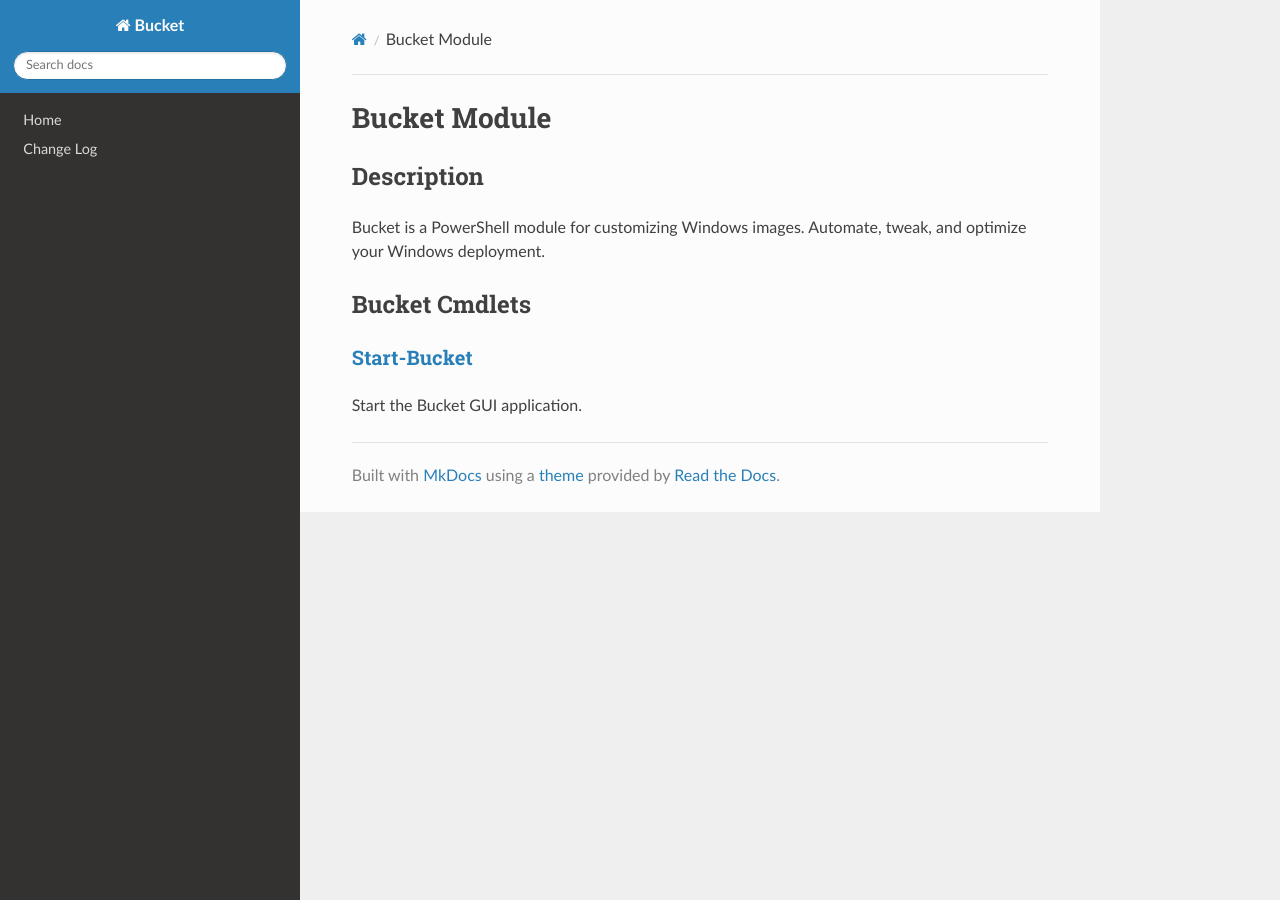
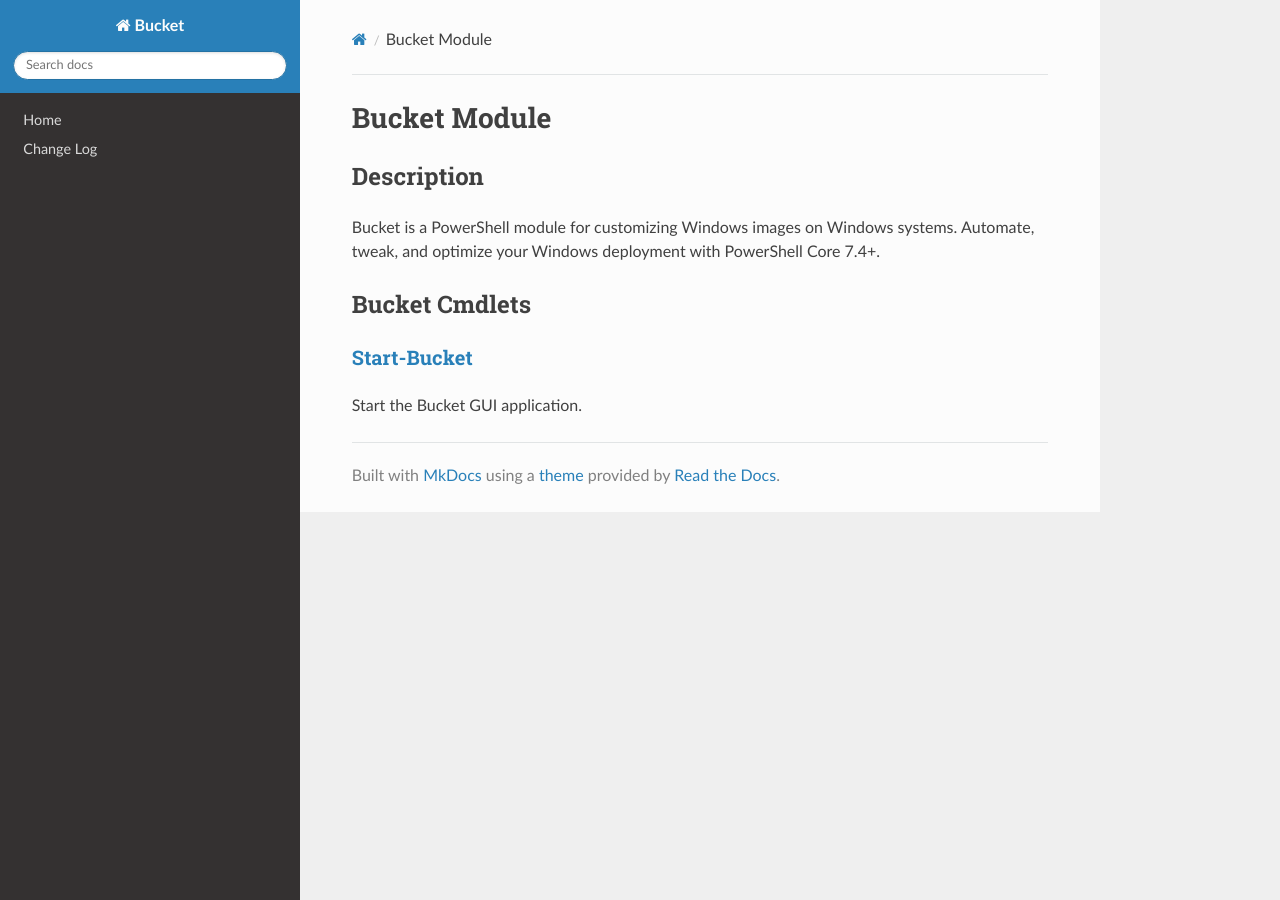
Before and after one commit to mchave3/Bucket, an MkDocs documentation site: the page built from docs/Bucket.md, in a window 1280 px wide. Built offline with MkDocs 1.6.1, drawn with Linux system fonts in a browser that asks for light colours; nearby versions of some CDN libraries.

Commit message:
25.6.5.1 - Update documentation and workflows for PowerShell Core 7.4+ compatibility; remove Linux and macOS workflows

```diff
--- a/docs/Bucket.md
+++ b/docs/Bucket.md
@@ -8,7 +8,7 @@ Locale: en-US
 
 # Bucket Module
 ## Description
-Bucket is a PowerShell module for customizing Windows images. Automate, tweak, and optimize your Windows deployment.
+Bucket is a PowerShell module for customizing Windows images on Windows systems. Automate, tweak, and optimize your Windows deployment with PowerShell Core 7.4+.
 
 ## Bucket Cmdlets
 ### [Start-Bucket](Start-Bucket.md)
```
Also changed, not shown: README.md (+3 -6 lines), .github/copilot-instructions.md, 6 other files.
